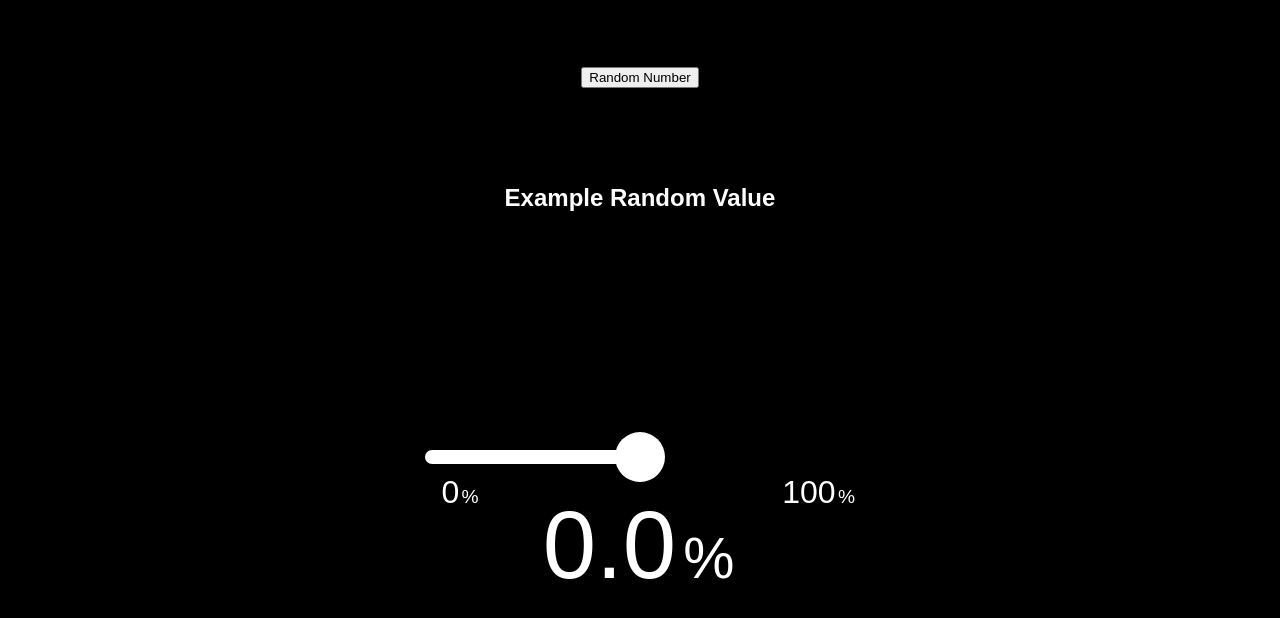
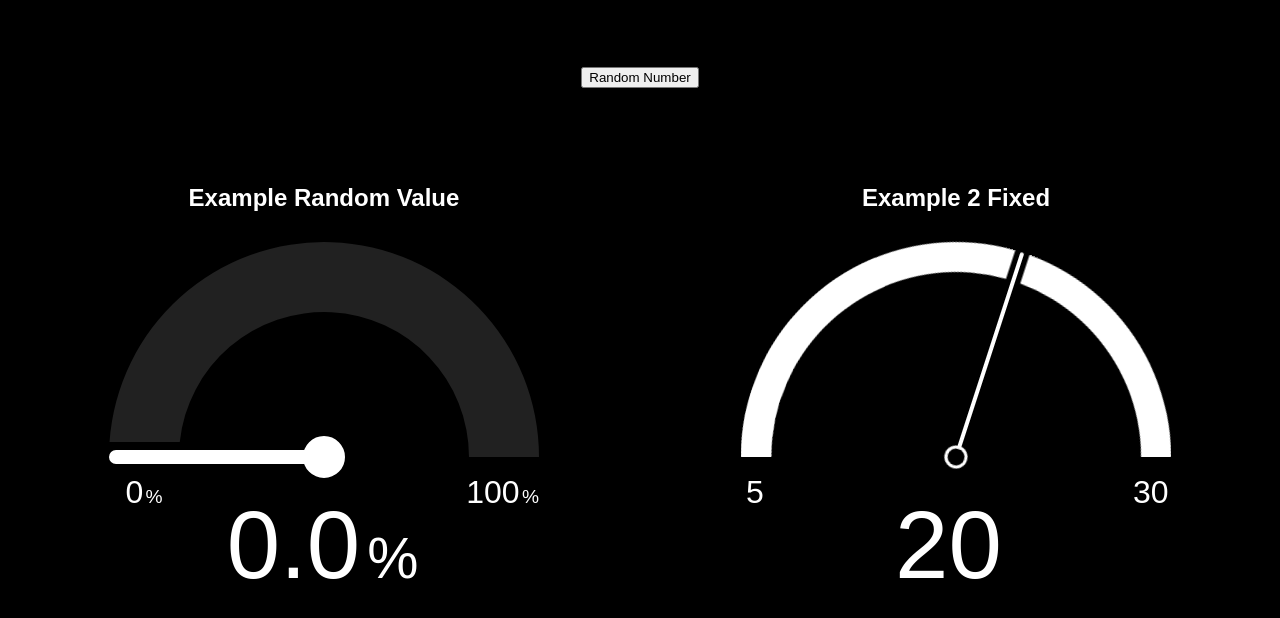
Before and after one commit to chrisheanan/vue-gauge, a Vue app: page / in a window 1280 px wide. Shown: the top 618 px of the page. Built offline with nearby package versions, Linux system fonts and the light colour scheme.

Commit message:
Start max threshold

```diff
--- a/package.json
+++ b/package.json
@@ -5,7 +5,8 @@
   "scripts": {
     "serve": "vue-cli-service serve",
     "build": "vue-cli-service build",
-    "lint": "vue-cli-service lint"
+    "lint": "vue-cli-service lint",
+    "ngrok": "ngrok http -host-header=rewrite localhost:8080"
   },
   "dependencies": {
     "core-js": "^3.6.5",
--- a/src/App.vue
+++ b/src/App.vue
@@ -19,9 +19,27 @@
         :value="exampleValue"
         unit="%"
         style="width: 430px"
+        inactiveFill="#212121"
+        :maxThreshold="80"
+        maxThresholdFill="darkred"
       />
 
-      <!-- <Gauge title="Example 2 Fixed" :min="5" :max="30" :value="20" style="width: 430px" />
+      <Gauge
+        title="Example 2 Fixed"
+        :min="5"
+        :max="30"
+        :value="20"
+        :maxThreshold="15"
+        style="width: 430px"
+        :pointerGap="2"
+        :thickness="30"
+        :pointerStrokeWidth="4"
+        :pivotRadius="10"
+        :pivotStrokeWidth="3"
+        pivotFill="none"
+      />
+
+      <!--
       <Gauge title="Example 3 Zero Meter" :min="5" :max="30" :value="5" style="width: 430px" />
       <Gauge title="Example 4 Full Reading" :min="5" :max="30" :value="30" style="width: 430px" />-->
     </div>
--- a/src/components/Gauge.vue
+++ b/src/components/Gauge.vue
@@ -1,5 +1,5 @@
 <template>
-  <section :style="{fontSize}">
+  <section :style="{ fontSize }">
     <h2>{{ title }}</h2>
 
     <svg :viewBox="`0 0 ${diameter} ${radius + 35}`" xmlns="http://www.w3.org/2000/svg">
@@ -7,72 +7,68 @@
         <clipPath id="cut-off-bottom">
           <rect x="0" y="0" :width="diameter" :height="radius + 10" />
         </clipPath>
+
+        <clipPath id="cut-off-max">
+          <Arc
+            :radius="radius"
+            :thickness="thickness"
+            :offsetY="10"
+            :startAngle="180"
+            :endAngle="360 - pointerGap"
+            :endInnerAngle="360 - innerAngleAdjustment"
+          />
+        </clipPath>
       </defs>
 
-      <g :style="needleRotationStyle">
-        <circle :cx="radius" :cy="radius + 10" r="25" fill="currentcolor" />
-        <line
-          :x1="radius"
-          :y1="radius + 10"
-          x2="7"
-          :y2="radius + 10"
-          stroke-width="14"
-          stroke="currentcolor"
-          stroke-linecap="round"
+      <g class="rotatable" :style="needleRotationStyle">
+        <pointer
+          :radius="radius"
+          :pointerStroke="pointerStroke"
+          :pointerStrokeWidth="pointerStrokeWidth"
+          :pivotRadius="pivotRadius"
+          :pivotFill="pivotFill"
+          :pivotStroke="pivotStroke"
+          :pivotStrokeWidth="pivotStrokeWidth"
         />
       </g>
 
       <g clip-path="url(#cut-off-bottom)">
-        <g :style="needleRotationStyle">
-          <pointer-arcs :radius="radius" :thickness="thickness" :offsetY="10" />
-          <!-- <Arc
+        <g class="rotatable" :style="needleRotationStyle">
+          <pointer-arcs
             :radius="radius"
             :thickness="thickness"
             :offsetY="10"
-            fill="maroon"
-            :pointerEdgeStart="true"
-            :pointerEdgeEnd="false"
-            :arcAngle="176"
-            :rotationAngle="4"
-            :startAngle="4"
-            :startInnerAngle="5.9"
-            :endAngle="180"
+            :activeFill="value >= maxThreshold ? maxThresholdFill : activeFill"
+            :activeStroke="value >= maxThreshold ? maxThresholdStroke : activeStroke"
+            :activeStrokeWidth="value >= maxThreshold ? maxThresholdStrokeWidth : activeStrokeWidth"
+            :inactiveFill="value >= maxThreshold ? maxThresholdFill : inactiveFill"
+            :inactiveStroke="value >= maxThreshold ? maxThresholdStroke : inactiveStroke"
+            :inactiveStrokeWidth="value >= maxThreshold ? maxThresholdStrokeWidth : inactiveStrokeWidth"
+            :angle="pointerGap"
+            :transitionDelay="maxTransitionDelay"
           />
+        </g>
+      </g>
 
-          <Arc
-            :radius="radius"
-            :thickness="thickness"
-            :offsetY="10"
-            fill="none"
-            stroke="white"
-            :stroke-width="2"
-            :pointerEdgeEnd="true"
-            :arcAngle="176"
-            :rotationAngle="180"
-            :startAngle="180"
-            :endAngle="356"
-            :endInnerAngle="360 - 5.9"
-          />-->
-
-          <!-- <Arc
-            :radius="radius"
-            :thickness="thickness"
-            :offsetY="10"
-            fill="purple"
-            :pointerEdgeStart="true"
-            :pointerEdgeEnd="true"
-            :arcAngle="352"
-            :rotationAngle="4"
-          />-->
-
-          <!-- <Arc
-            :radius="radius"
-            :thickness="thickness"
-            :offsetY="10"
-            fill="blue"
-            :arcAngle="45"
-            :rotationAngle="45"
-          />-->
+      <g clip-path="url(#cut-off-bottom)">
+        <g class="rotatable" :style="{ transform: `rotate(${maxThresholdAngle}deg)` }">
+          <g clip-path="url(#cut-off-max)">
+            <g class="rotatable" :style="{ transform: `rotate(-${maxThresholdAngle}deg)` }">
+              <g class="rotatable" :style="needleRotationStyle">
+                <pointer-arcs
+                  :radius="radius"
+                  :thickness="thickness"
+                  :offsetY="10"
+                  :inactive="false"
+                  :activeFill="activeFill"
+                  :activeStroke="activeStroke"
+                  :activeStrokeWidth="activeStrokeWidth"
+                  :angle="pointerGap"
+                  v-if="maxThreshold !== null"
+                />
+              </g>
+            </g>
+          </g>
         </g>
       </g>
     </svg>
@@ -94,15 +90,19 @@
 </template>
 
 <script>
-// import Arc from "./Gauge/Arc.vue";
+import Arc from "./Gauge/Arc.vue";
+import Pointer from "./Gauge/Pointer.vue";
 import PointerArcs from "./Gauge/PointerArcs.vue";
 import Count from "./Count.vue";
+import styleProps from "../lib/svgStyleProps";
+import { innerAnglePointerAdjustment } from "../lib/chart";
 
 export default {
   name: "Gauge",
   components: {
-    // Arc,
+    Arc,
     Count,
+    Pointer,
     PointerArcs,
   },
   props: {
@@ -122,6 +122,16 @@ export default {
       type: Number,
       required: true,
     },
+    maxThreshold: {
+      type: Number,
+      required: false,
+      default: null,
+    },
+    minThresold: {
+      type: Number,
+      required: false,
+      default: null,
+    },
     dp: {
       type: Number,
       required: false,
@@ -132,16 +142,56 @@ export default {
       required: false,
       default: null,
     },
+    radius: {
+      type: Number,
+      required: false,
+      default: 215,
+    },
+    height: {
+      type: Number,
+      required: false,
+      default: 225,
+    },
+    thickness: {
+      type: Number,
+      required: false,
+      default: 70,
+    },
     fontSize: {
       type: String,
+      required: false,
       default: "16px",
     },
+    pointerGap: {
+      type: Number,
+      required: false,
+      default: 4,
+    },
+    pointerStroke: {
+      type: String,
+      required: false,
+      default: "currentcolor",
+    },
+    pointerStrokeWidth: {
+      type: Number,
+      required: false,
+      default: 14,
+    },
+    pivotRadius: {
+      type: Number,
+      required: false,
+      default: 20,
+    },
+    ...styleProps("pivot", { strokeWidth: 2, stroke: "currentcolor", fill: "currentcolor" }),
+    ...styleProps("arc"),
+    ...styleProps("minThreshold"),
+    ...styleProps("maxThreshold"),
+    ...styleProps("active", { fill: "currentcolor" }),
+    ...styleProps("inactive", { fill: "none" }),
   },
   data() {
     return {
-      radius: 215,
-      height: 225,
-      thickness: 70,
+      maxTransitionDelay: 0,
     };
   },
   computed: {
@@ -165,19 +215,45 @@ export default {
 
       return this.value;
     },
-    rotationAngle() {
-      return ((this.displayValueWithDp - this.min) / (this.max - this.min)) * 180;
+    innerAngleAdjustment() {
+      return innerAnglePointerAdjustment(this.pointerGap, this.radius, this.radius - this.thickness);
+    },
+    needleAngle() {
+      return this.calcArcAngle(this.displayValueWithDp);
     },
     needleRotationStyle() {
       return {
-        transition: "1s ease-in-out transform",
-        transform: `rotate(${this.rotationAngle}deg)`,
-        transformOrigin: "215px 225px",
-        willChange: "transform",
+        transform: `rotate(${this.needleAngle}deg)`,
       };
     },
+    maxThresholdRotationStyle() {
+      const angle =
+        this.value >= this.maxThreshold ? this.maxThresholdAngle : this.needleAngle - (180 - this.maxThresholdAngle);
+      return {
+        transform: `rotate(${angle < 0 ? 0 : angle}deg)`,
+      };
+    },
+    maxThresholdAngle() {
+      return this.calcArcAngle(this.maxThreshold);
+    },
   },
-  mounted() {},
+  methods: {
+    calcArcAngle(value) {
+      return ((value - this.min) / (this.max - this.min)) * 180;
+    },
+  },
+  watch: {
+    value(newValue, oldValue) {
+      const newValueAngle = this.calcArcAngle(newValue);
+      const oldValueAngle = this.calcArcAngle(oldValue);
+
+      this.maxTransitionDelay =
+        0.7 * Math.abs((this.maxThresholdAngle - oldValueAngle) / (newValueAngle - oldValueAngle));
+
+      console.log({ newValue, oldValue, newValueAngle, oldValueAngle, delay: this.maxTransitionDelay });
+      return this.newValue;
+    },
+  },
 };
 </script>
 
@@ -193,10 +269,11 @@ svg {
   margin: auto;
 }
 
-.needleRotationStyle {
-  transition: 1s ease-in-out transform;
-  transform: rotate(90deg);
+.rotatable {
+  transition: 1s linear transform;
+  transform: rotate(0deg);
   transform-origin: 215px 225px;
+  will-change: transform;
 }
 
 .labels {
--- /dev/null
+++ b/src/components/Gauge/Pointer.vue
@@ -0,0 +1,57 @@
+<template>
+  <g>
+    <circle
+      :cx="radius"
+      :cy="radius + 10"
+      :r="pivotRadius"
+      :fill="pivotFill"
+      :stroke-width="pivotStrokeWidth"
+      :stroke="pivotStroke"
+    />
+    <line
+      :x1="radius / 2"
+      :y1="radius + 10"
+      :x2="pointerStrokeWidth / 2"
+      :y2="radius + 10"
+      :stroke-width="pointerStrokeWidth"
+      :stroke="pointerStroke"
+      stroke-linecap="round"
+    />
+
+    <line
+      :x1="radius / 2"
+      :y1="radius + 10"
+      :x2="radius - pivotRadius + pivotStrokeWidth / 2"
+      :y2="radius + 10"
+      :stroke-width="pointerStrokeWidth"
+      :stroke="pointerStroke"
+      stroke-linecap="butt"
+    />
+  </g>
+</template>
+
+<script>
+import styleProps from "../../lib/svgStyleProps";
+
+export default {
+  props: {
+    radius: {
+      type: Number,
+      default: 215,
+    },
+    pointerStroke: {
+      type: String,
+      default: "currentcolor",
+    },
+    pointerStrokeWidth: {
+      type: Number,
+      default: 14,
+    },
+    pivotRadius: {
+      type: Number,
+      default: 20,
+    },
+    ...styleProps("pivot", { strokeWidth: 2, stroke: "currentcolor", fill: "currentcolor" }),
+  },
+};
+</script>
--- a/src/lib/chart.js
+++ b/src/lib/chart.js
@@ -32,3 +32,9 @@ export const arcPath = (x, y, radius, startAngle, endAngle, largeArcFlag = null,
 
   return arc;
 };
+
+export const innerAnglePointerAdjustment = (outerAngle, outerRadius, innerRadius) => {
+  const outerOpposite = Math.tan(angleInRadians(outerAngle)) * outerRadius;
+
+  return angleInDegrees(Math.atan(outerOpposite / innerRadius));
+};
--- /dev/null
+++ b/src/lib/svgStyleProps.js
@@ -0,0 +1,19 @@
+export default (property, defaults = {}) => {
+  return {
+    [`${property}Fill`]: {
+      type: String,
+      required: false,
+      default: defaults.fill || "currentcolor",
+    },
+    [`${property}Stroke`]: {
+      type: String,
+      required: false,
+      default: defaults.stroke || "none",
+    },
+    [`${property}StrokeWidth`]: {
+      type: Number,
+      required: false,
+      default: defaults.strokeWidth || 0,
+    },
+  };
+};
```
Also changed, not shown: src/components/Gauge/Arc.vue (+18 -1 lines), src/components/Gauge/PointerArcs.vue (+35 -33 lines).
